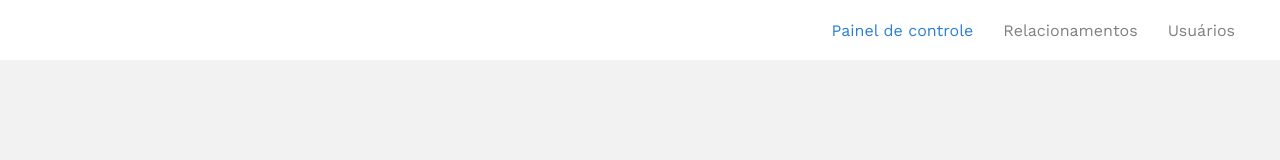
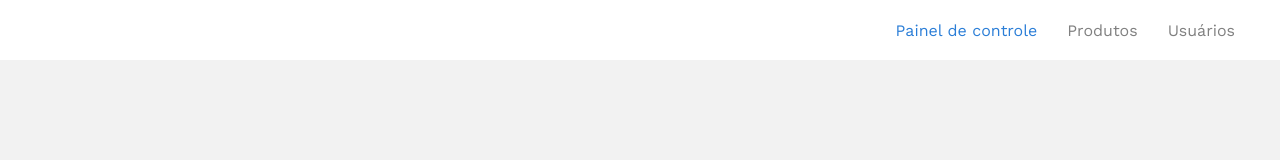
Before and after one commit to Gabrielhvcardoso/fibra-indico-web, a React (Create React App) app: page / in a window 1280 px wide. Shown: the top 160 px of the page. Built offline with nearby package versions, Linux system fonts and the light colour scheme.

Commit message:
change relationships to products

```diff
--- a/src/components/Toolbar/index.tsx
+++ b/src/components/Toolbar/index.tsx
@@ -10,7 +10,7 @@ const Toolbar: React.FC<RouteComponentProps> = ({ location }) => {
         {
           [
             { to: '/', label: 'Painel de controle' },
-            { to: '/relationships', label: 'Relacionamentos' },
+            { to: '/products', label: 'Produtos' },
             { to: '/users', label: 'Usuários' }
           ].map(({ to, label }) => (
             <NavLink key={to} selected={location.pathname === to} to={to}>{ label }</NavLink>
--- a/src/routes.tsx
+++ b/src/routes.tsx
@@ -5,7 +5,7 @@ import Toolbar from './components/Toolbar';
 
 import Panel from './pages/Panel';
 import Users from './pages/Users';
-import Relationships from './pages/Relationships';
+import Products from './pages/Products';
 
 const Routes: React.FC = () => {
   return (
@@ -15,7 +15,7 @@ const Routes: React.FC = () => {
       <Switch>
         <Route path="/" exact component={Panel} />
         <Route path="/users" component={Users} />
-        <Route path="/relationships" component={Relationships} />
+        <Route path="/products" component={Products} />
       </Switch>
     </BrowserRouter>
   );
```
Also changed, not shown: src/pages/Products/components/Controller/components/HierarchyItem/index.tsx (renamed from src/pages/Relationships/components/Controller/components/HierarchyItem/index.tsx), src/pages/Products/components/Controller/components/HierarchyItem/styles.ts (renamed from src/pages/Relationships/components/Controller/components/HierarchyItem/styles.ts), src/pages/Products/components/Controller/index.tsx (renamed from src/pages/Relationships/components/Controller/index.tsx), src/pages/Products/components/Controller/styles.ts (renamed from src/pages/Relationships/components/Controller/styles.ts), src/pages/Products/components/Visualization/index.tsx (renamed from src/pages/Relationships/components/Visualization/index.tsx), src/pages/Products/index.tsx (renamed from src/pages/Relationships/index.tsx), src/pages/Products/styles.ts (renamed from src/pages/Relationships/styles.ts), 1 other file (tests, documents, lock files or other folders).
